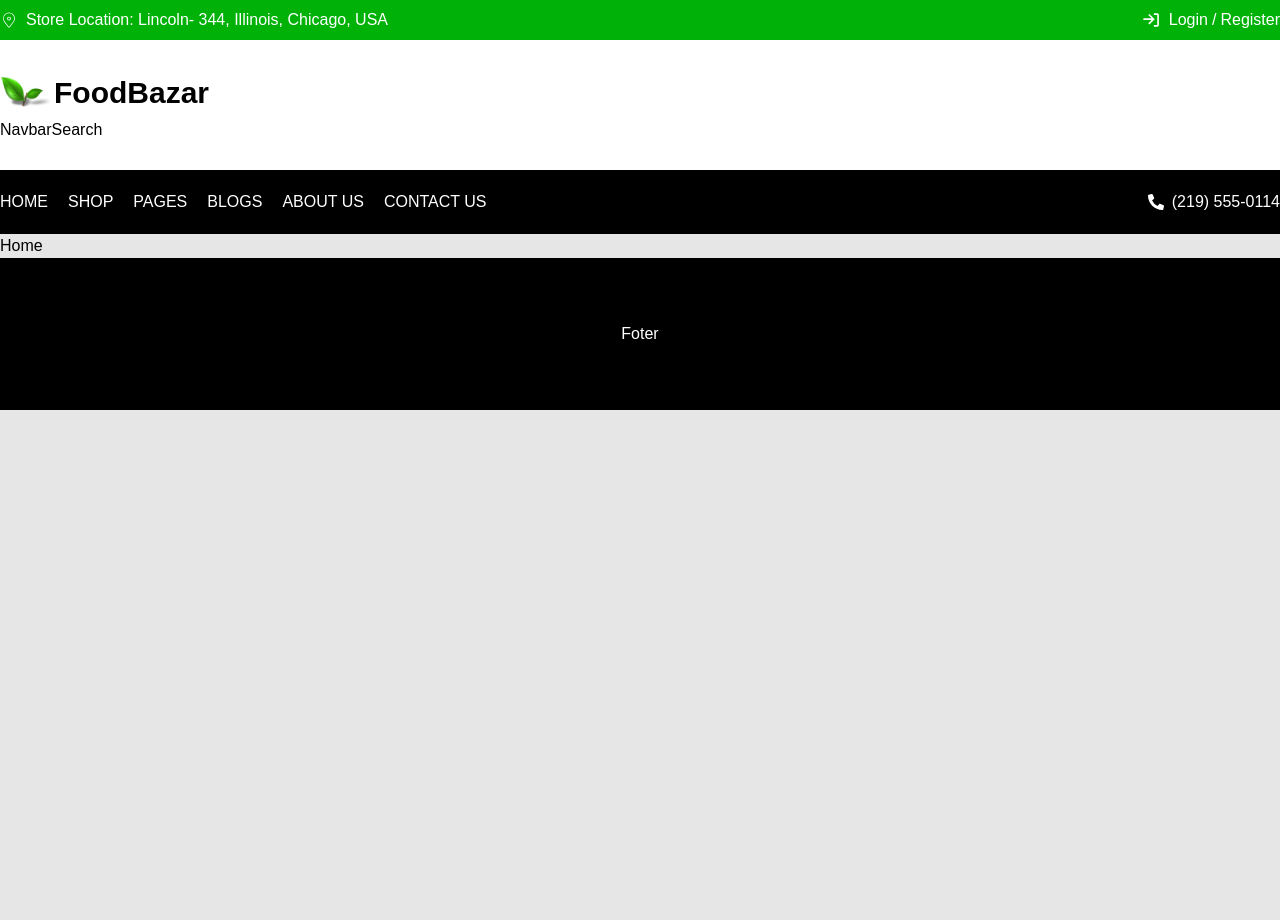
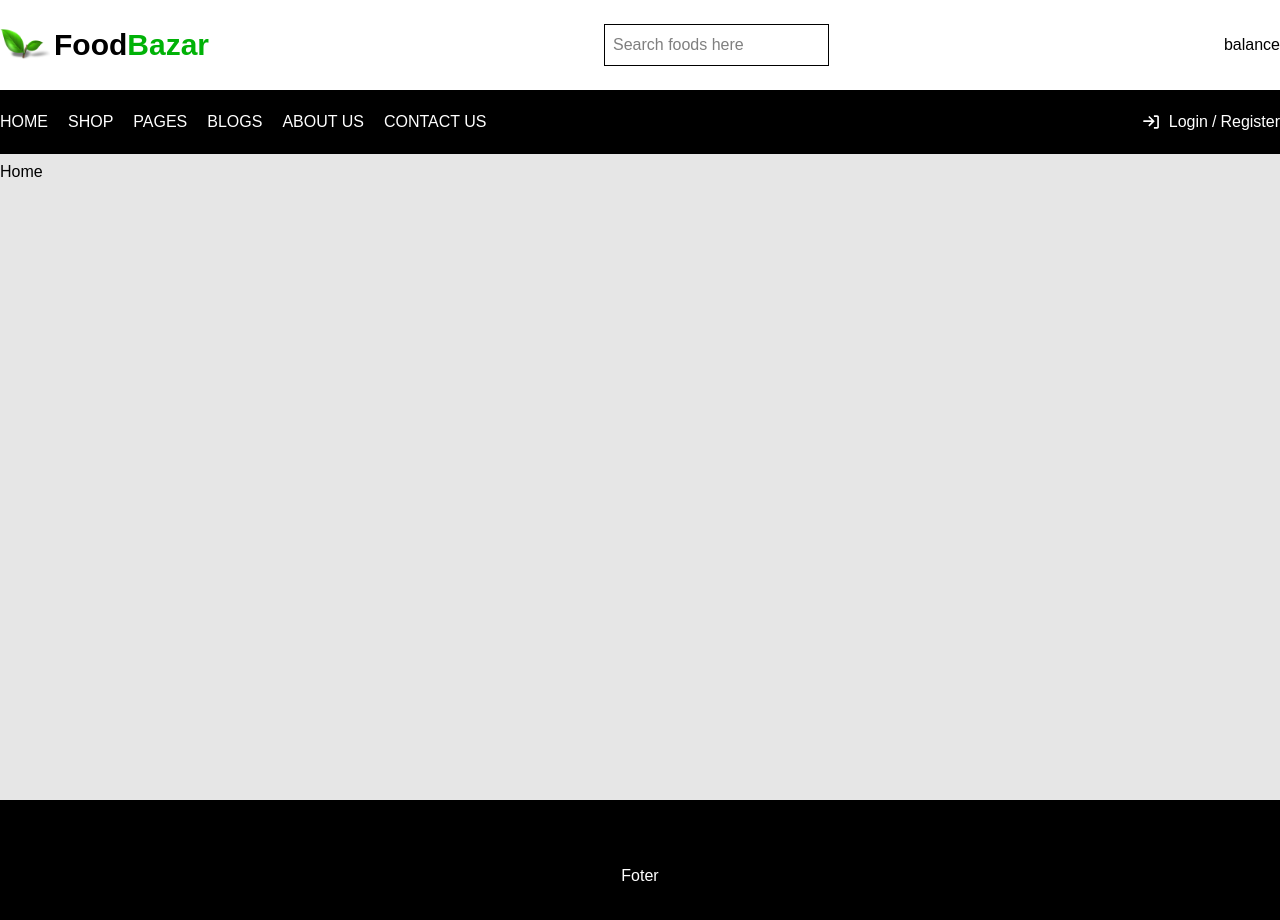
Before and after one commit to Captain-Kanak/food-bazar, a Next.js app: page / in a window 1280 px wide. Shown: the top 920 px of the page. Before the commit the page ends 800 px from the top, so only its background shows below. Built offline with nearby package versions, Linux system fonts and the light colour scheme.

Commit message:
navbar update

```diff
--- a/src/app/layout.tsx
+++ b/src/app/layout.tsx
@@ -1,7 +1,7 @@
 import type { Metadata } from "next";
 import { Geist, Geist_Mono } from "next/font/google";
 import "./globals.css";
-import TopNavbar from "../components/TopNavbar"
+// import TopNavbar from "../components/TopNavbar"
 import UserNavbar from "../components/UserNavbar"
 import Navbar from "../components/Navbar"
 import Footer from '../components/Footer'
@@ -29,14 +29,16 @@ export default function RootLayout({
   return (
     <html lang="en">
       <body
-        className={`${geistSans.variable} ${geistMono.variable} antialiased`}
+        className={`${geistSans.variable} ${geistMono.variable} antialiased relative`}
       >
         <header>
-          <TopNavbar />
-          <UserNavbar />
-          <Navbar />
+          {/* <TopNavbar /> */}
+          <div className="w-full fixed top-0 left-0 z-50">
+            <UserNavbar />
+            <Navbar />
+          </div>
         </header>
-        <main className="max-w-7xl mx-auto px-4 lg:px-0">
+        <main className="max-w-7xl mx-auto px-4 lg:px-0 min-h-screen pt-40">
           {children}
         </main>
         <footer>
--- a/src/components/Logo.jsx
+++ b/src/components/Logo.jsx
@@ -6,7 +6,9 @@ export default function Logo() {
   return (
     <div className="flex items-center gap-1">
       <Image src={logoImage} width={50} height={50} alt="Logo" />
-      <h1 className="text-3xl font-bold">FoodBazar</h1>
+      <h1 className="text-3xl font-bold">
+        Food<span className="text-primary">Bazar</span>
+      </h1>
     </div>
   );
 }
--- a/src/components/Navbar.jsx
+++ b/src/components/Navbar.jsx
@@ -1,6 +1,6 @@
 import Link from "next/link";
 import React from "react";
-import { FaPhoneAlt } from "react-icons/fa";
+import { CgLogIn } from "react-icons/cg";
 
 export default function Navbar() {
   const links = (
@@ -32,13 +32,22 @@ export default function Navbar() {
         <ul className="flex items-center gap-5">{links}</ul>
 
         {/* right nav - user info */}
-        <div>
-          <a href="" className="flex items-center gap-2">
-            <FaPhoneAlt />
-            <span className="hover:text-primary transition-colors duration-300">
-              (219) 555-0114
-            </span>
-          </a>
+        {/* login register buttons */}
+        <div className="flex items-center gap-2">
+          <CgLogIn size={20} />
+          <div className="flex items-center gap-1">
+            <Link href={"/"}>
+              <button className="cursor-pointer hover:text-primary transition-colors duration-300">
+                Login
+              </button>
+            </Link>
+            <span>/</span>
+            <Link href={"/"}>
+              <button className="cursor-pointer hover:text-primary transition-colors duration-300">
+                Register
+              </button>
+            </Link>
+          </div>
         </div>
       </div>
     </nav>
--- a/src/components/NavbarSearch.jsx
+++ b/src/components/NavbarSearch.jsx
@@ -2,5 +2,13 @@
 import React from "react";
 
 export default function NavbarSearch() {
-  return <div>NavbarSearch</div>;
+  return (
+    <div>
+      <input
+        type="text"
+        placeholder="Search foods here"
+        className="p-2 border"
+      />
+    </div>
+  );
 }
--- a/src/components/TopNavbar.jsx
+++ b/src/components/TopNavbar.jsx
@@ -1,7 +1,7 @@
 import Link from "next/link";
 import React from "react";
-import { CgLogIn } from "react-icons/cg";
 import { CiLocationOn } from "react-icons/ci";
+import { FaPhoneAlt } from "react-icons/fa";
 
 export default function TopNavbar() {
   return (
@@ -15,22 +15,14 @@ export default function TopNavbar() {
           </p>
         </div>
 
-        {/* login register buttons */}
-        <div className="flex items-center gap-2">
-          <CgLogIn size={20} />
-          <div className="flex items-center gap-1">
-            <Link href={"/"}>
-              <button className="cursor-pointer hover:text-soft-primary transition-colors duration-300">
-                Login
-              </button>
-            </Link>
-            <span>/</span>
-            <Link href={"/"}>
-              <button className="cursor-pointer hover:text-soft-primary transition-colors duration-300">
-                Register
-              </button>
-            </Link>
-          </div>
+        {/* contact */}
+        <div>
+          <a href="" className="flex items-center gap-2">
+            <FaPhoneAlt />
+            <span className="hover:text-soft-primary transition-colors duration-300">
+              (219) 555-0114
+            </span>
+          </a>
         </div>
       </div>
     </div>
--- a/src/components/UserNavbar.jsx
+++ b/src/components/UserNavbar.jsx
@@ -4,10 +4,23 @@ import NavbarSearch from "../components/NavbarSearch";
 
 export default function UserNavbar() {
   return (
-    <div className="bg-white py-7">
+    <div className="bg-white py-5">
       <div className="max-w-7xl mx-auto px-4 lg:px-0">
-        <Logo />
-        <NavbarSearch />
+        <div className="flex items-center justify-between">
+          <div>
+            <Logo />
+          </div>
+          <div className="hidden lg:block">
+            <NavbarSearch />
+          </div>
+          {/* user info here */}
+          <div>
+            <h1>balance</h1>
+          </div>
+        </div>
+        <div className="lg:hidden flex justify-center w-full">
+          <NavbarSearch />
+        </div>
       </div>
     </div>
   );
```
